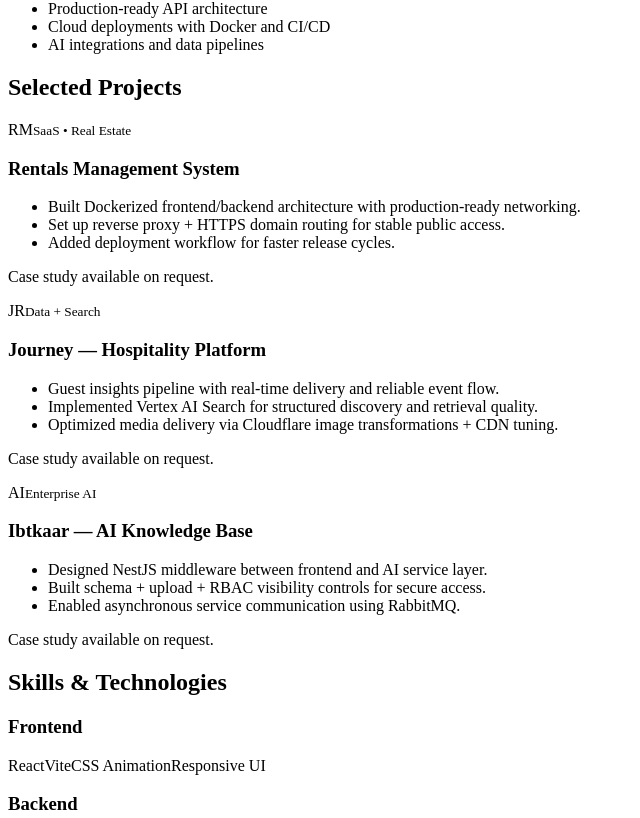
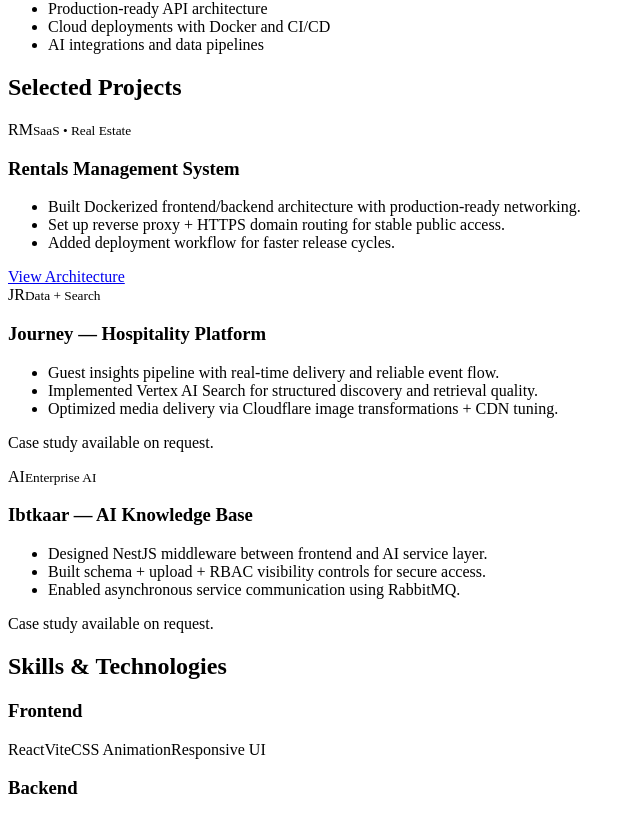
Before and after one commit to 3Akram2/portofolio, a React (Vite) app: page / in a window 1280 px wide. Shown: the part 2193-3011 px from the top of the page, without its empty margins (0-640 px from the left). Built offline with nearby package versions, Linux system fonts and the light colour scheme; the HTML template or start-up script is replaced by a standard one.

Commit message:
feat: restore rentals architecture link on project card

```diff
--- a/src/App.jsx
+++ b/src/App.jsx
@@ -9,7 +9,9 @@
       'Built Dockerized frontend/backend architecture with production-ready networking.',
       'Set up reverse proxy + HTTPS domain routing for stable public access.',
       'Added deployment workflow for faster release cycles.'
-    ]
+    ],
+    cta: 'View Architecture',
+    href: 'https://github.com/3Akram2/rentals-v2'
   },
   {
     title: 'Journey — Hospitality Platform',
@@ -182,7 +184,11 @@
                   <ul>
                     {p.points.map((pt) => <li key={pt}>{pt}</li>)}
                   </ul>
-                  <p className="project-note">Case study available on request.</p>
+                  {p.href ? (
+                    <a className="project-link" href={p.href} target="_blank" rel="noreferrer">{p.cta}</a>
+                  ) : (
+                    <p className="project-note">Case study available on request.</p>
+                  )}
                 </div>
               </article>
             ))}
```
